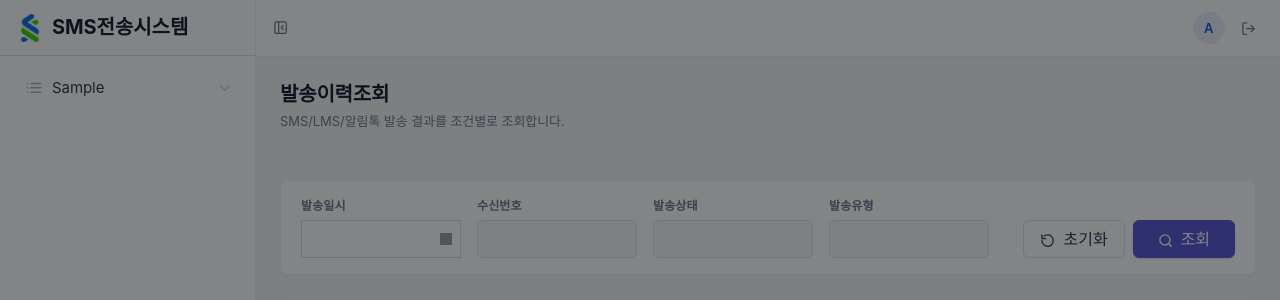
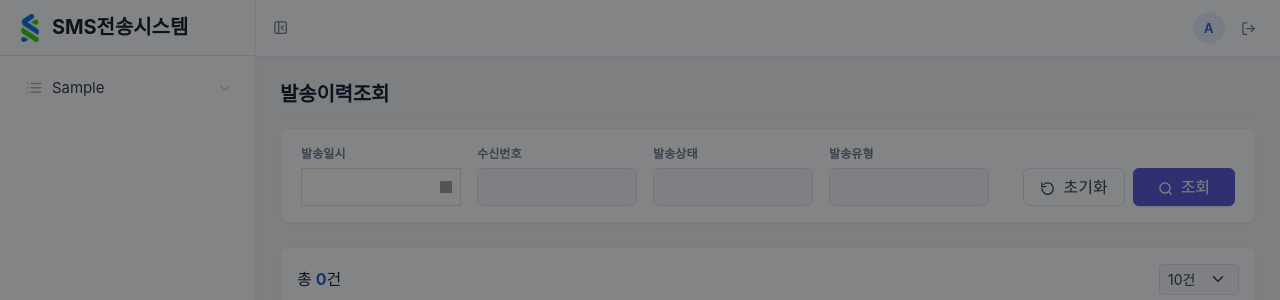
Before and after one commit to DkNoh/omoWorker, a Spring app: page /sms/history in a window 1280 px wide. Shown: the top 300 px of the page. Run offline with Thymeleaf, Linux system fonts and the light colour scheme; the template is opened without the code that fills it: most values are stand-ins (such as "Sample title", 1, 10 or a date in 2020); data that the repository does not hold is empty; some of the project's set-up classes (security, data sources, template engines, error pages and the like) are left out, and stand-ins take their place; database files in the repository are not loaded; grey boxes are pictures that could not be loaded.

Commit message:
fix(ui): 발송이력조회 설명 제거 + 여백 축소 + 10건 무스크롤
history.html: content-subtitle 제거. admin-layout.css: content-header margin/padding 축소(space-5->space-3, space-3->space-2). tui-common.js: rowHeight 42->38, bodyHeight 420->380, scrollY true->false(10건은 한화면, 스크롤 불필요), minBodyHeight 300->200.

```diff
--- a/src/main/resources/static/css/admin-layout.css
+++ b/src/main/resources/static/css/admin-layout.css
@@ -203,8 +203,8 @@
    before. Establishes the page-title typographic role from DESIGN.md §3.
    --------------------------------------------------------------------- */
 .content-header {
-    margin-bottom: var(--sms-space-5);
-    padding-bottom: var(--sms-space-3);
+    margin-bottom: var(--sms-space-3);
+    padding-bottom: var(--sms-space-2);
     border-bottom: 1px solid var(--sms-border-subtle);
 }
 .content-header h2 {
--- a/src/main/resources/static/js/common/tui-common.js
+++ b/src/main/resources/static/js/common/tui-common.js
@@ -100,11 +100,11 @@
     };
 
     const gridDefaults = {
-        rowHeight: 42,
-        bodyHeight: 420,
-        minBodyHeight: 300,
+        rowHeight: 38,
+        bodyHeight: 380,
+        minBodyHeight: 200,
         scrollX: true,
-        scrollY: true,
+        scrollY: false,
     };
 
     // v3 화면 골격 기준은 id="total-count"다 (screen-convention.md)
--- a/src/main/resources/templates/sms/history.html
+++ b/src/main/resources/templates/sms/history.html
@@ -10,7 +10,6 @@
 
     <div class="content-header">
         <h2>발송이력조회</h2>
-        <p class="content-subtitle">SMS/LMS/알림톡 발송 결과를 조건별로 조회합니다.</p>
     </div>
 
     <!-- 검색조건 카드 -->
```
